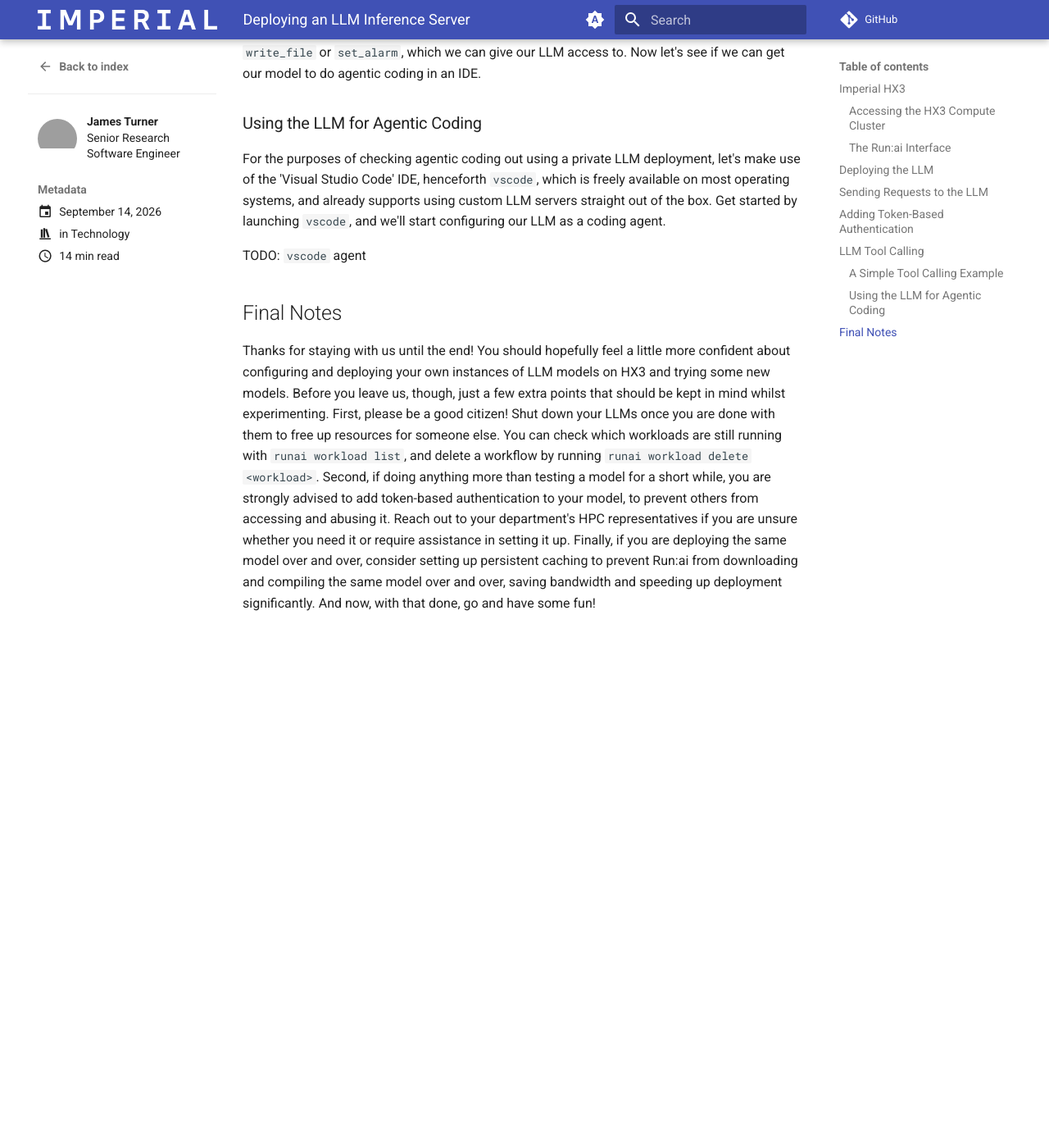
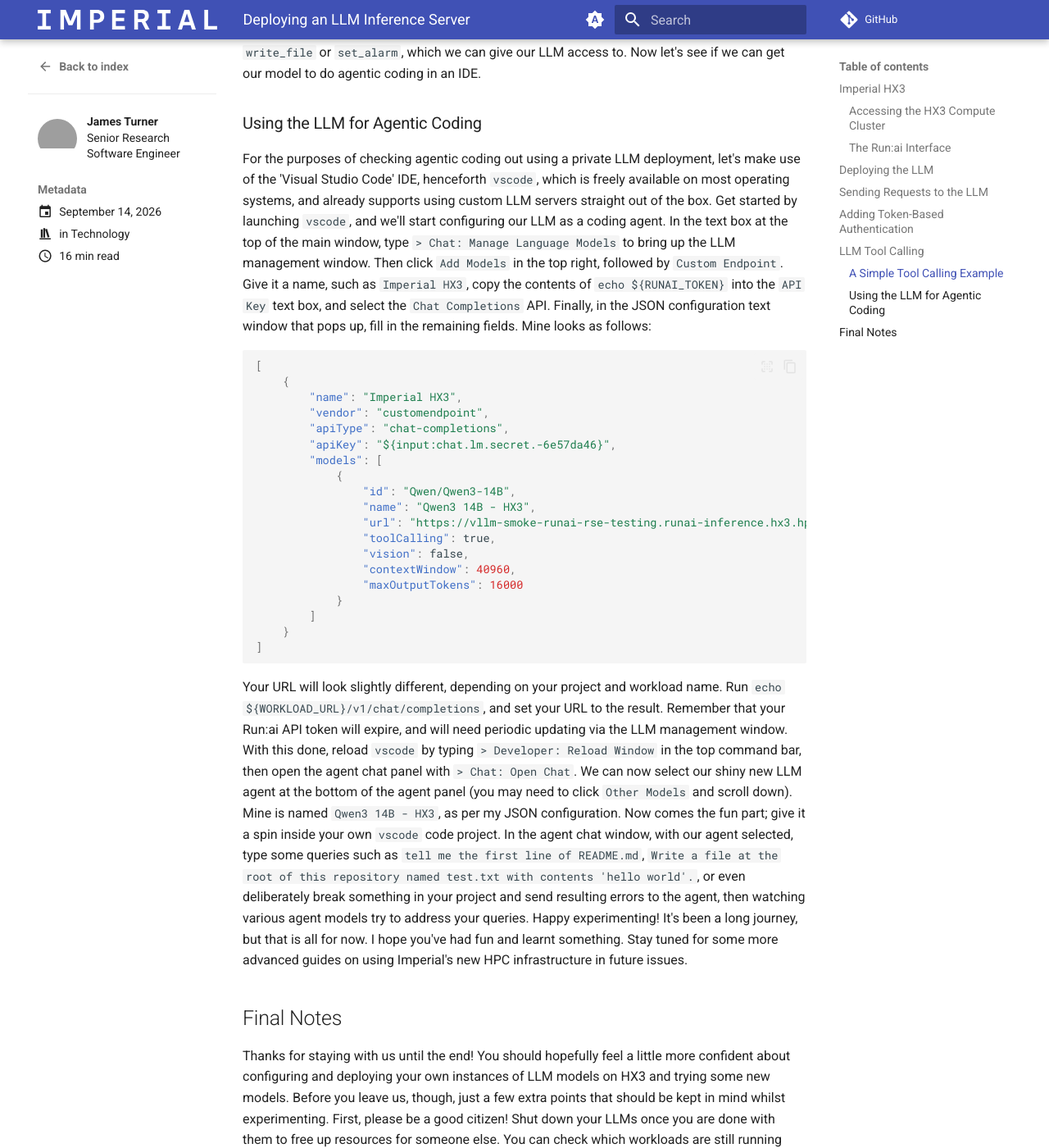
Before and after one commit to ImperialCollegeLondon/RSEBlog, an MkDocs documentation site: the page built from docs/posts/20260914_deploy_llm.md, in a window 1280 px wide and 1400 px high, scrolled down 9078 px. Shown: the whole window at 82% size. Built offline with MkDocs 1.6.1 and Material for MkDocs 9.7.7, drawn with Linux system fonts in a browser that asks for light colours; comment, search, counter and statistics services are not loaded; before the commit the page ends 9850 px from its top, so only the background shows below that; some of the changed text lies outside the part shown; grey boxes are pictures that could not be loaded.

Commit message:
agentic coding.

````diff
--- a/docs/posts/20260914_deploy_llm.md
+++ b/docs/posts/20260914_deploy_llm.md
@@ -36,7 +36,7 @@
 
 Run:ai workloads can be classified as one of three things: either 'Workspace', 'Training' or 'Inference'. A workspace is useful as spaces for developing and running Jupyter notebooks in an isolated container environment. The training workload, as you might expect, is a specialised environment from which AI models can be trained in a controlled and repeatable manner. Since the LLM models we will be using have already been fully trained, we will be using the inference workload type, used for deploying fully trained AI models and exposing them to users via a web API.
 
-Let's begin by listing our submitted workloads with `runai workload list`. If you are part of a department-wide project group, you may see several workloads submitted by others in your group, along with their status. If you have been allocated a fresh project group, the returned list will be empty as we have not submitted anything yet. Let's fix that. Decide a name for the workload and set the environment variable `WORKLOAD` with it. I'll use `WORKLOAD=my-test-llm`, but you may need to pick another one if this one is already taken. Our next command is as follows:
+Let's begin by listing our submitted workloads with `runai workload list`. If you are part of a department-wide project group, you may see several workloads submitted by others in your group, along with their status. If you have been allocated a fresh project group, the returned list will be empty as we have not submitted anything yet. Let's fix that. Decide a name for the workload and set the environment variable `WORKLOAD` with it. I'll use `WORKLOAD=vllm-smoke`, but you may need to pick another one if this one is already taken. Our next command is as follows:
 
 ```bash
 runai inference submit ${WORKLOAD} \
@@ -294,9 +294,31 @@
 
 ### Using the LLM for Agentic Coding
 
-For the purposes of checking agentic coding out using a private LLM deployment, let's make use of the 'Visual Studio Code' IDE, henceforth `vscode`, which is freely available on most operating systems, and already supports using custom LLM servers straight out of the box. Get started by launching `vscode`, and we'll start configuring our LLM as a coding agent.
+For the purposes of checking agentic coding out using a private LLM deployment, let's make use of the 'Visual Studio Code' IDE, henceforth `vscode`, which is freely available on most operating systems, and already supports using custom LLM servers straight out of the box. Get started by launching `vscode`, and we'll start configuring our LLM as a coding agent. In the text box at the top of the main window, type `> Chat: Manage Language Models` to bring up the LLM management window. Then click `Add Models` in the top right, followed by `Custom Endpoint`. Give it a name, such as `Imperial HX3`, copy the contents of `echo ${RUNAI_TOKEN}` into the `API Key` text box, and select the `Chat Completions` API. Finally, in the JSON configuration text window that pops up, fill in the remaining fields. Mine looks as follows:
 
-TODO: `vscode` agent
+```json
+[
+    {
+        "name": "Imperial HX3",
+        "vendor": "customendpoint",
+        "apiType": "chat-completions",
+        "apiKey": "${input:chat.lm.secret.-6e57da46}",
+        "models": [
+            {
+                "id": "Qwen/Qwen3-14B",
+                "name": "Qwen3 14B - HX3",
+                "url": "https://vllm-smoke-runai-rse-testing.runai-inference.hx3.hpc.ic.ac.uk/v1/chat/completions",
+                "toolCalling": true,
+                "vision": false,
+                "contextWindow": 40960,
+                "maxOutputTokens": 16000
+            }
+        ]
+    }
+]
+```
+
+Your URL will look slightly different, depending on your project and workload name. Run `echo ${WORKLOAD_URL}/v1/chat/completions`, and set your URL to the result. Remember that your Run:ai API token will expire, and will need periodic updating via the LLM management window. With this done, reload `vscode` by typing `> Developer: Reload Window` in the top command bar, then open the agent chat panel with `> Chat: Open Chat`. We can now select our shiny new LLM agent at the bottom of the agent panel (you may need to click `Other Models` and scroll down). Mine is named `Qwen3 14B - HX3`, as per my JSON configuration. Now comes the fun part; give it a spin inside your own `vscode` code project. In the agent chat window, with our agent selected, type some queries such as `tell me the first line of README.md`, `Write a file at the root of this repository named test.txt with contents 'hello world'.`, or even deliberately break something in your project and send resulting errors to the agent, then watching various agent models try to address your queries. Happy experimenting! It's been a long journey, but that is all for now. I hope you've had fun and learnt something. Stay tuned for some more advanced guides on using Imperial's new HPC infrastructure in future issues.
 
 ## Final Notes
 
````
